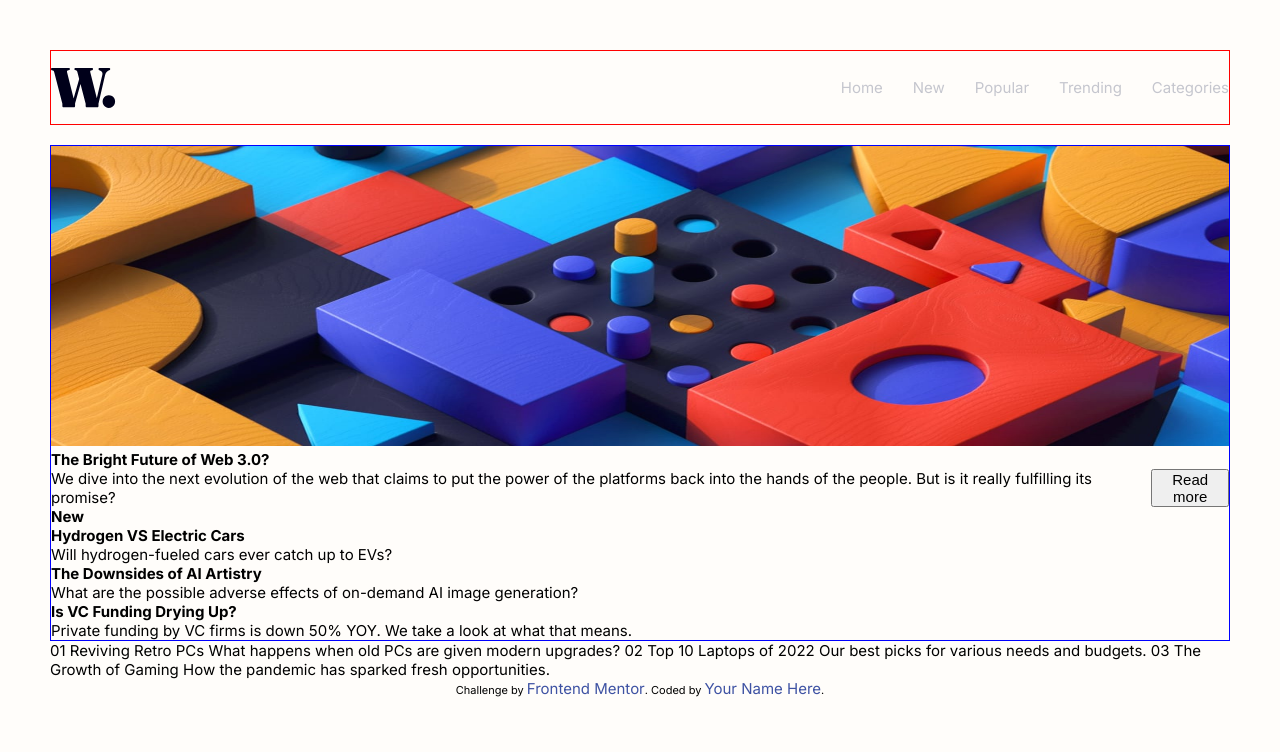
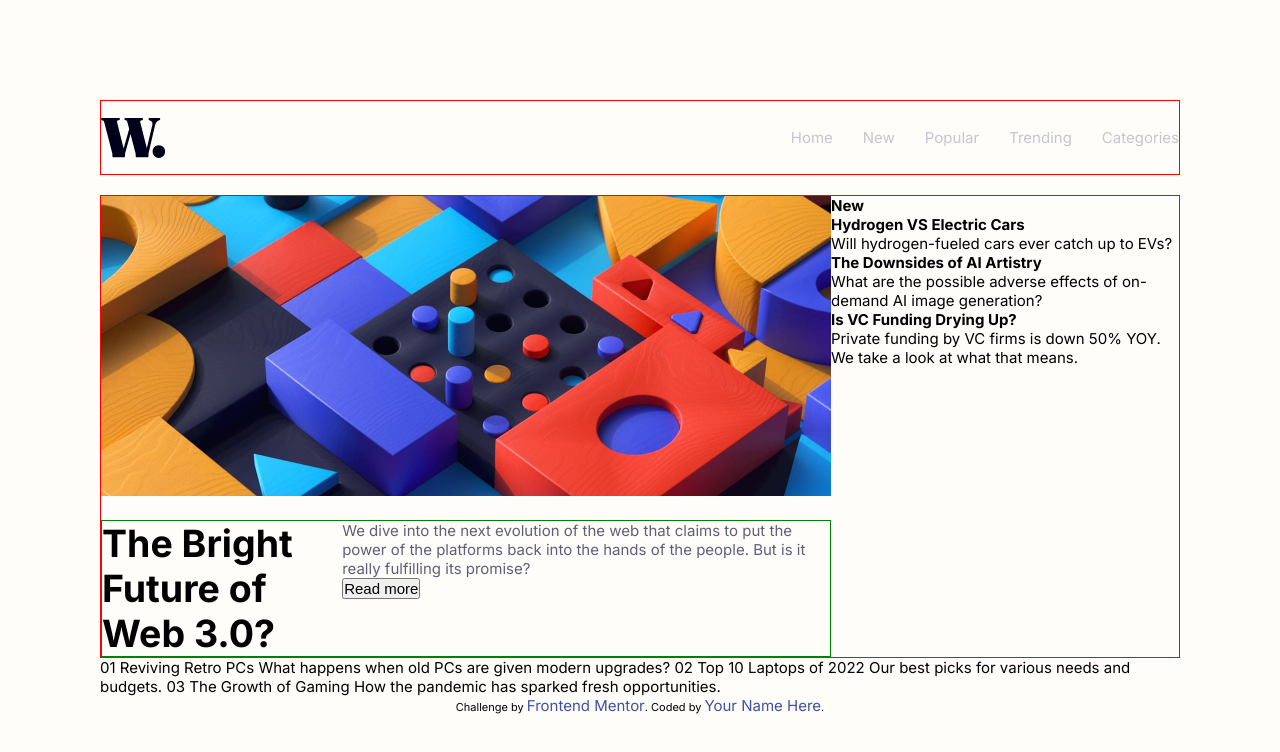
Before and after one commit to Gushigustavo/news-homepage-mainnews-homepage-main, a plain HTML site: page index.html in a window 1280 px wide. Drawn offline with Linux system fonts and the light colour scheme.

Commit message:
Atualização

```diff
--- a/index.html
+++ b/index.html
@@ -31,20 +31,25 @@
 
     <section class="container">
 
+
       <div class="container__box1">
         <img src="assets/images/image-web-3-desktop.jpg" alt="Banner">
 
-          <h1>The Bright Future of Web 3.0?</h1>
 
-          <div class="container__box2">
-          <p>
-            We dive into the next evolution of the web that claims to put the power of the platforms back into the hands of the people.
-            But is it really fulfilling its promise?
-          </p>
+        <div class="container__box2">
+          <h1 class="box2--titlesettings">The Bright Future of Web 3.0?</h1>
+                <div>
+            <p class="box2--paragraphysettings">
+              We dive into the next evolution of the web that claims to put the power of the platforms back into the hands of the people.
+              But is it really fulfilling its promise?
+            </p>
           <button>Read more</button>
+                </div>
         </div>
+          </div>
 
-      <div class="">
+
+      <div>
         <h2>New</h2>
         <h3>Hydrogen VS Electric Cars</h3>
         <p>Will hydrogen-fueled cars ever catch up to EVs?</p>
--- a/style.css
+++ b/style.css
@@ -26,7 +26,7 @@
 body{
    font-family: var(--fontpadrao);
     background-color: var(--Off-white);
-    padding: 50px;
+    padding: 100px;
 }
 
 .header__box1{
@@ -52,20 +52,33 @@ a:hover{
 }
 
 .container{
-    display: flex;
 
-    margin-top: 20px;
+ border: 1px solid red;
+ margin-top: 20px;
+ display: flex;
+ justify-content: space-between;
 
 }
 .container__box1{
+width: 70%;
 
- border:solid 1px blue;
 }
 .container__box1 > img{
-    width: 100%;
-    height: 300px;
+ height: 300px;
 }
 
 .container__box2{
     display: flex;
+    margin-top: 20px;
+    width: 100%;
+    border: 1px solid green;
 }
+.box2--titlesettings{
+    font-size: 2.5em;
+}
+.box2--paragraphysettings{
+    color: var(--Dark-grayish-blue);
+    font-size: 1em;
+
+
+}
```
